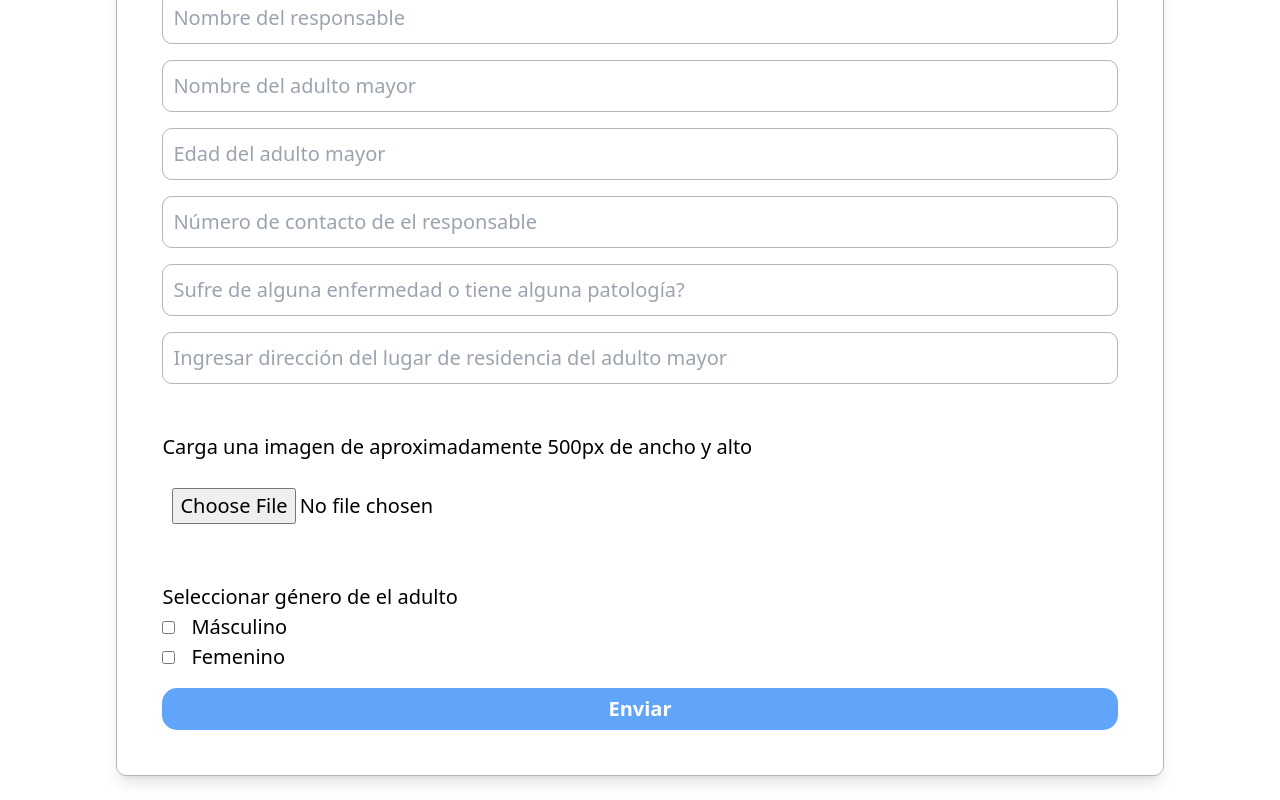
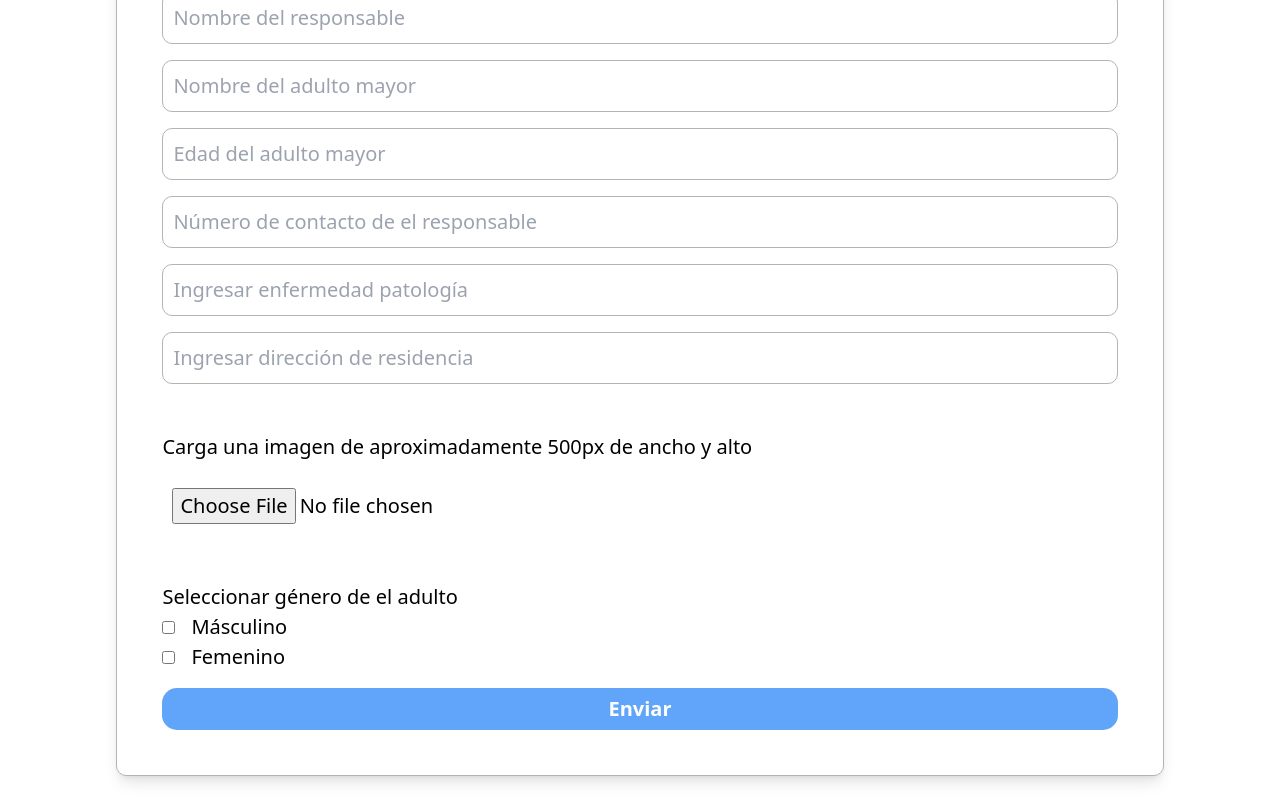
Before and after one commit to Eliman-C5/web-app-alzhaimer, a Next.js app: page /registrar in a window 1280 px wide. Shown: the part 854-1654 px from the top of the page. Built offline with nearby package versions, Linux system fonts and the light colour scheme; no server answers.

Commit message:
Cambiando texto en formulario

```diff
--- a/src/components/FormComponent.tsx
+++ b/src/components/FormComponent.tsx
@@ -5,7 +5,7 @@ import { InputComponent } from './InputComponent'
 import { useRouter } from 'next/navigation'
 import { UploadImage } from './UploadImage'
 import { jsPDF } from 'jspdf'
-import { QRCodeCanvas } from "qrcode.react"
+// import { QRCodeCanvas } from "qrcode.react"
 import QRcode from 'qrcode.react'
 import { GenreCheckboxes } from './GenreCheckboxes'
 
@@ -94,7 +94,7 @@ export const FormComponent = ({onSubmit, profileId, isDataCorrect}: formComponen
     },
     {
       id: 5,
-      placeholder: 'Sufre de alguna enfermedad o tiene alguna patología?',
+      placeholder: 'Ingresar enfermedad patología',
       type: 'string',
       // pattern: '/[A-Za-z]/',
       // maxLength: 25,
@@ -102,7 +102,7 @@ export const FormComponent = ({onSubmit, profileId, isDataCorrect}: formComponen
     },
     {
       id: 6,
-      placeholder: 'Ingresar dirección del lugar de residencia del adulto mayor',
+      placeholder: 'Ingresar dirección de residencia',
       type: 'string',
       // pattern: '/[A-Za-z]/',
       // maxLength: 30,
```
